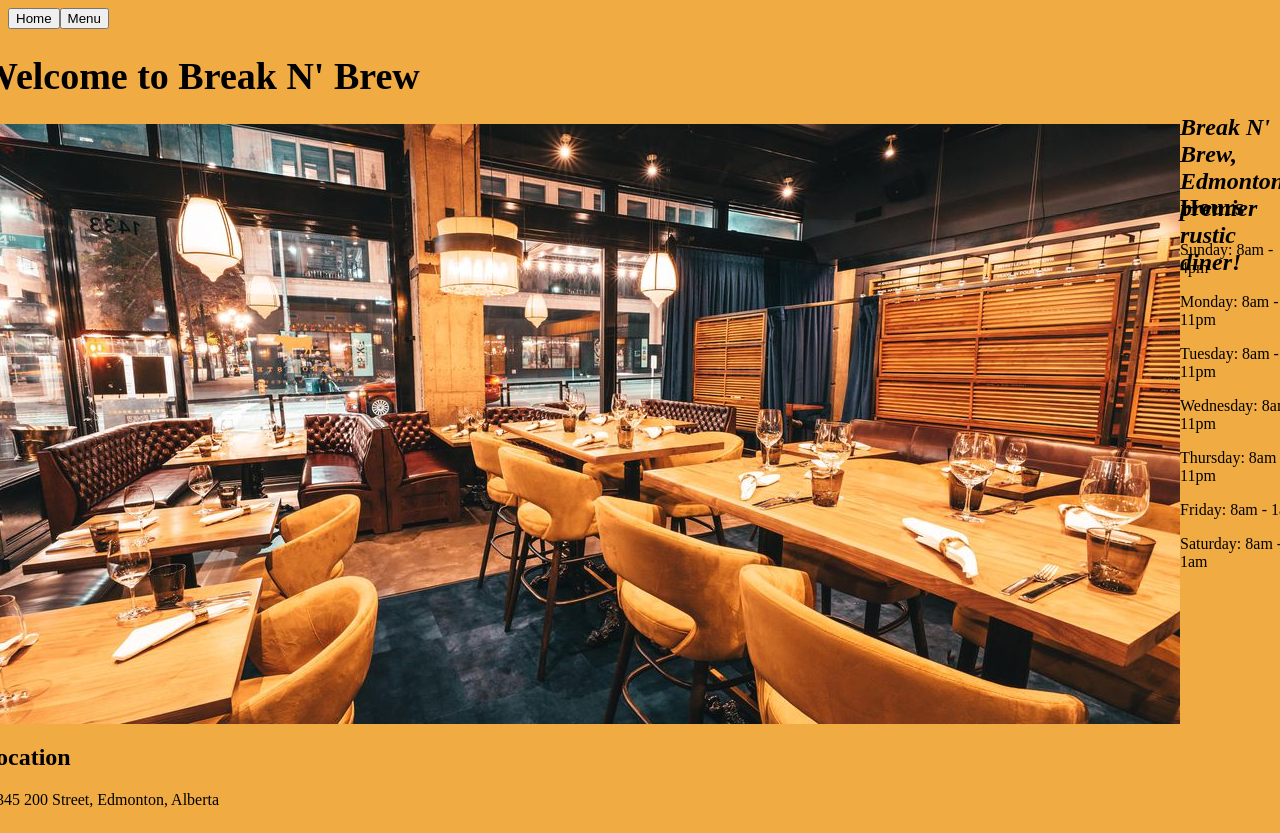
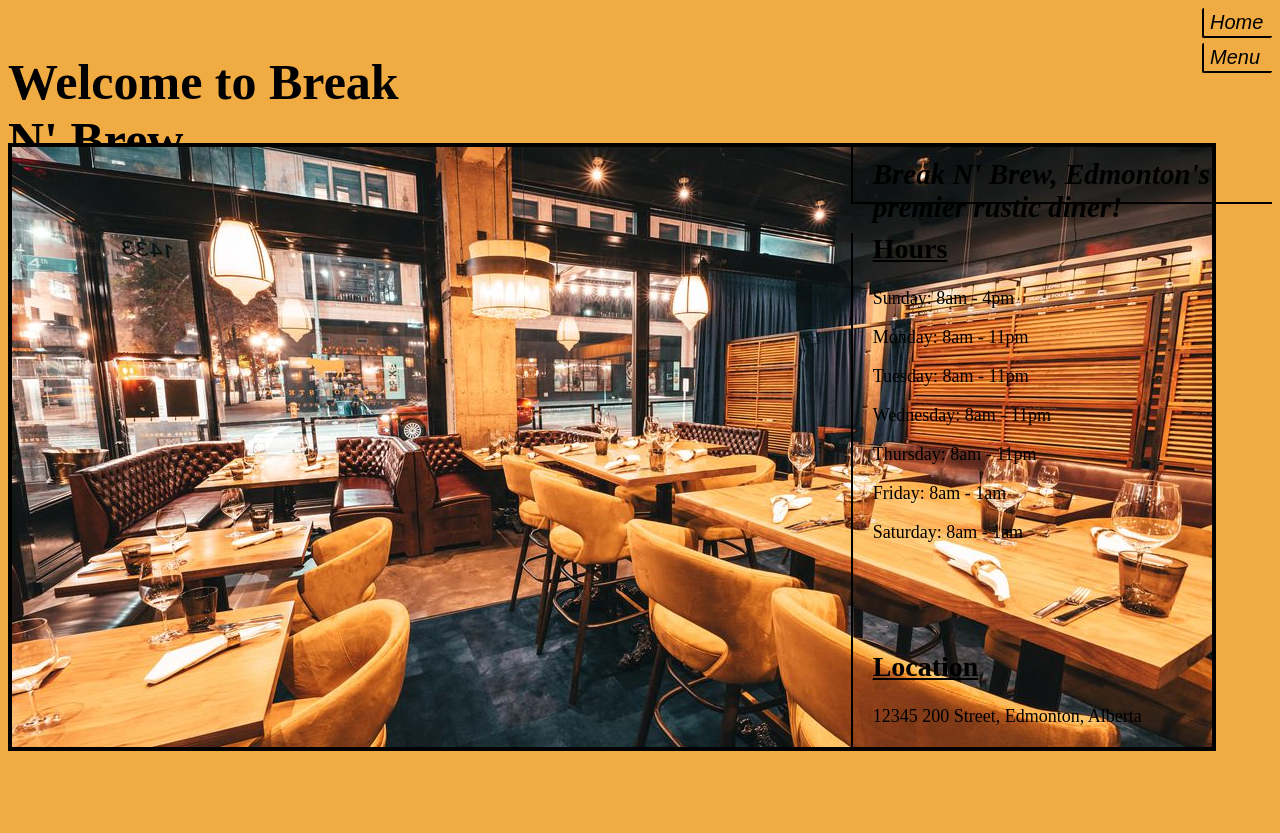
Before and after one commit to tylermoroz/BreakNBrew, a website built with webpack: page dist/index.html in a window 1280 px wide. Built offline with Linux system fonts and the light colour scheme.

Commit message:
Add styles and layout to the homepage and tabs menu.

```diff
--- a/src/home.js
+++ b/src/home.js
@@ -41,6 +41,7 @@ const homePage = () => {
   fridayHours.textContent = "Friday: 8am - 1am";
   saturdayHours.textContent = "Saturday: 8am - 1am";
 
+  locationDiv.id = "location";
   locationHead.textContent = "Location";
   address.textContent = "12345 200 Street, Edmonton, Alberta";
 
--- a/src/style.css
+++ b/src/style.css
@@ -7,33 +7,91 @@ body {
   min-width: 95vw;
 }
 
+#tabs-content {
+  display: grid;
+  justify-content: right;
+  gap: 5px;
+}
+
+.tab {
+  background-color: rgb(240, 171, 67);
+  border-top: none;
+  border-right: none;
+  border-bottom: 2px solid black;
+  border-left: 2px solid black;
+  border-radius: 2px;
+  text-align: left;
+  height: 30px;
+  width: 70px;
+  font-size: 20px;
+  font-style: italic;
+}
+
 #home {
   display: grid;
   justify-content: center;
-  grid-template-columns: 4fr 2fr;
-  grid-template-rows: 1fr;
+  grid-template-columns: 1fr 1fr 1fr;
+  grid-template-rows: 90px 90px 1fr 100px;
+  margin-top: -20px;
 }
 
 .head {
-  font-size: 38px;
+  font-size: 50px;
   grid-column: 1 / 2;
+  margin-top: 0;
 }
 
 #cafe-img {
-  grid-column: 1 / 2;
+  grid-column: 1 / 3;
+  grid-row: 2 / 5;
+  border: 4px solid black;
 }
 
 .copy {
-  grid-column: 2 / 3;
+  grid-column: 3 / 4;
   grid-row: 2 / 3;
-  font-size: 24px;
+  font-size: 29px;
   font-weight: bold;
-  margin-top: -10px;
+  margin-top: 0;
+  padding-top: 15px;
+  padding-left: 20px;
   font-style: italic;
+  border-left: 2px solid black;
+  border-bottom: 2px solid black;
 }
 
 #hours {
-  grid-column: 2 / 3;
-  grid-row: 2 / 3;
-  margin-top: 50px;
+  grid-column: 3 / 4;
+  grid-row: 3 / 4;
+  margin-top: 0;
+  padding-left: 20px;
+  border-left: 2px solid black;
 }
+
+#hours h2 {
+  font-size: 28px;
+  text-decoration: underline;
+  margin-top: 0;
+}
+
+#hours p {
+  font-size: 18px;
+}
+
+#location {
+  grid-column: 3 / 4;
+  grid-row: 4 / 5;
+  margin-top: 0;
+  padding-left: 20px;
+  border-left: 2px solid black;
+}
+
+#location h2 {
+  font-size: 28px;
+  text-decoration: underline;
+  margin-top: 0;
+}
+
+#location p {
+  font-size: 18px;
+}
--- a/src/tabs.js
+++ b/src/tabs.js
@@ -5,6 +5,10 @@ const tabs = () => {
   const tabContent = document.createElement("div");
   const homeTab = document.createElement("button");
   const menuTab = document.createElement("button");
+
+  tabContent.id = "tabs-content";
+  homeTab.classList.add("tab");
+  menuTab.classList.add("tab");
 
   homeTab.textContent = "Home";
   menuTab.textContent = "Menu";
```
Also changed, not shown: dist/main.js.
